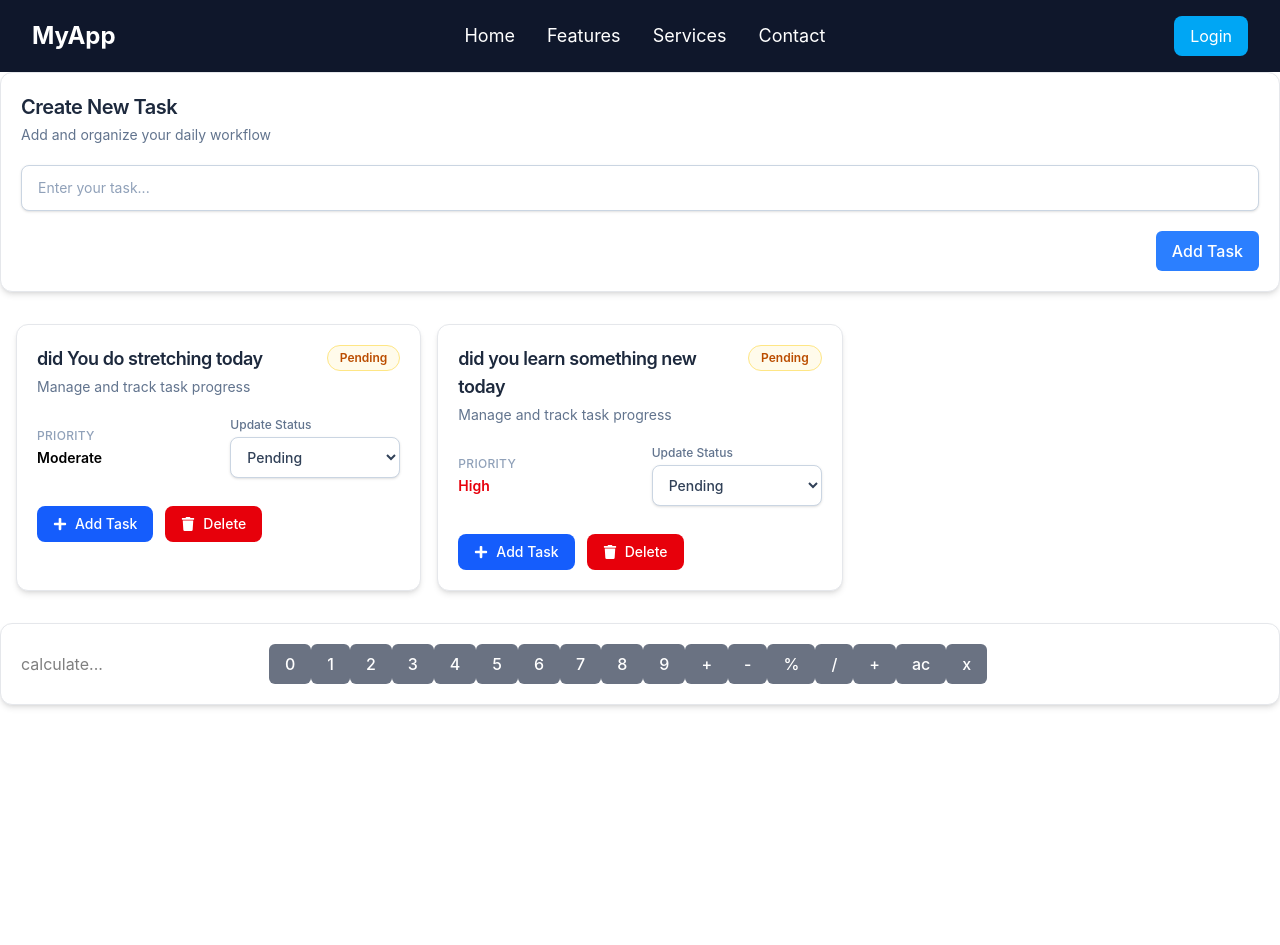
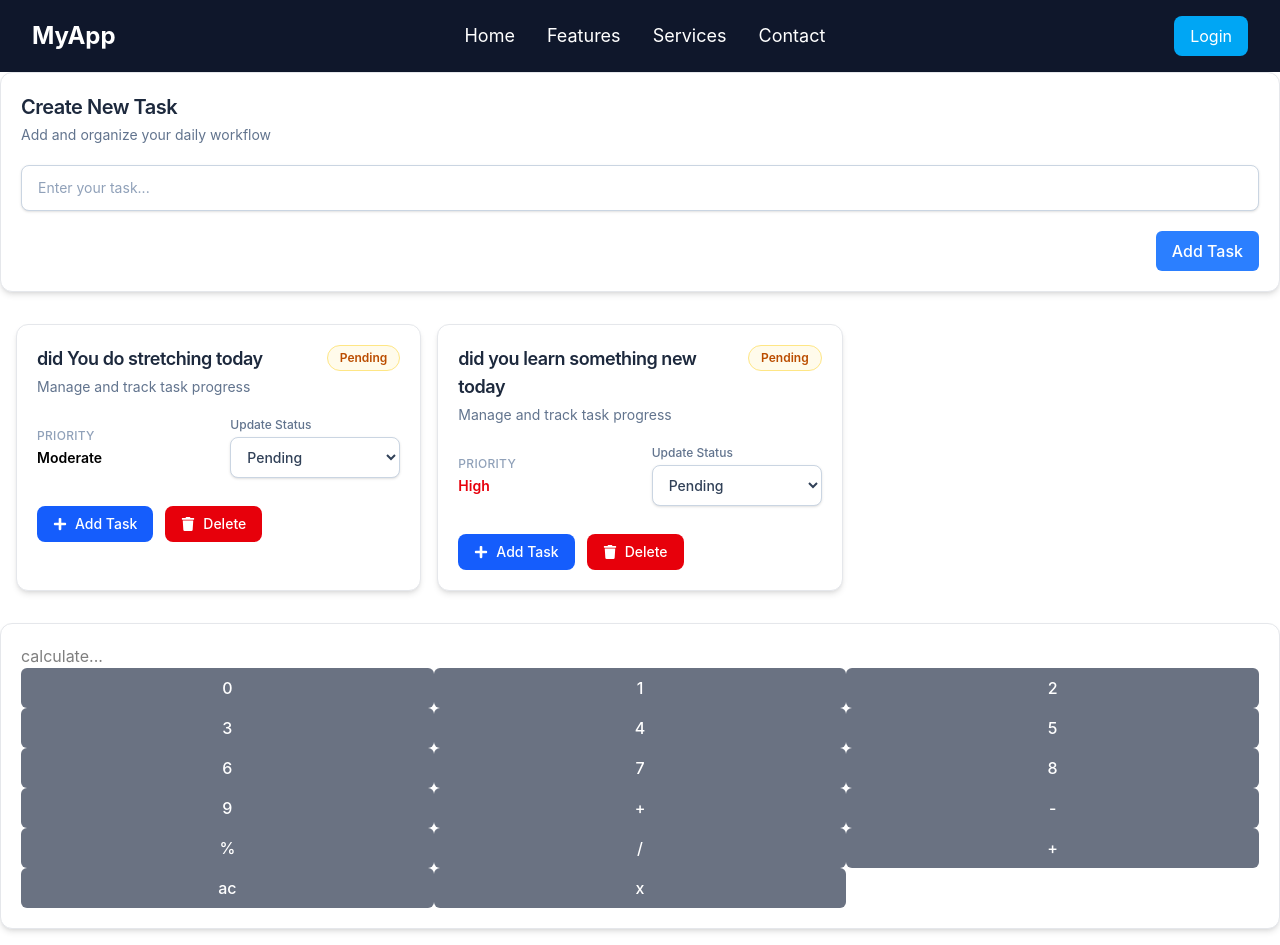
Before and after one commit to Mayank-Garg7/ImageReflection, a React (Vite) app: page / in a window 1280 px wide. Before the commit the page ends 800 px from the top, so only its background shows below. Built offline with nearby package versions, Linux system fonts and the light colour scheme.

Commit message:
chore: update the todos form

```diff
--- a/src/features/calculator/Calculator.jsx
+++ b/src/features/calculator/Calculator.jsx
@@ -6,13 +6,15 @@ function Calculator() {
     const arr = ["0", "1", "2", "3", "4", "5", "6", "7", "8", "9", "+", "-", "%", "/", "+", "ac", "x"];
     return (
         <Card>
-            <form >
-                <input type="text" placeholder='calculate...'/>
-                {arr.map((data, idx) => (
-                    <Button key={idx} variant='secondary'>
-                        <span>{data}</span>
-                    </Button>
-                ))}
+            <form>
+                <input type="text" placeholder='calculate...' />
+                <div className='grid grid-cols-3'>
+                    {arr.map((data, idx) => (
+                        <Button key={idx} variant='secondary'>
+                            <span>{data}</span>
+                        </Button>
+                    ))}
+                </div>
             </form>
         </Card>
     )
--- a/src/features/todos/components/TodoForm.jsx
+++ b/src/features/todos/components/TodoForm.jsx
@@ -27,6 +27,7 @@ function TodoForm() {
   };
 
   return (
+    <div >
       <Card>
         <form onSubmit={handleSubmit} className="flex flex-col gap-5">
 
@@ -48,7 +49,7 @@ function TodoForm() {
               placeholder="Enter your task..."
               value={text}
               onChange={(e) => setText(e.target.value)}
-            className="w-full rounded-lg border border-slate-300 bg-white px-4 py-3 text-sm text-slate-700 shadow-sm outline-none transition duration-200 placeholder:text-slate-400 focus:border-blue-500 focus:ring-4 focus:ring-blue-100"/>
+              className="w-full rounded-lg border border-slate-300 bg-white px-4 py-3 text-sm text-slate-700 shadow-sm outline-none transition duration-200 placeholder:text-slate-400 focus:border-blue-500 focus:ring-4 focus:ring-blue-100" />
 
             {message && (
               <p className="mt-2 text-sm font-medium text-red-500">
@@ -65,6 +66,7 @@ function TodoForm() {
           </div>
         </form>
       </Card>
+    </div>
   );
 }
 
```
Lines whose indentation alone changed are shown as unchanged.
